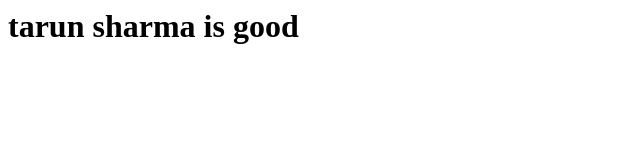
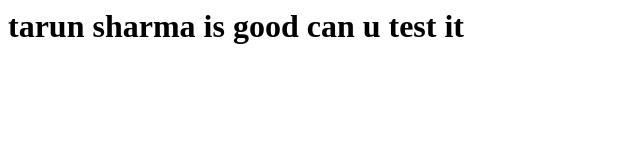
Before and after one commit to tarunsharma01/test, a plain HTML site: page index.html in a window 1280 px wide. Shown: the whole page, without its empty margins (0-640 px from the left). Drawn offline with Linux system fonts and the light colour scheme.

Commit message:
New update

```diff
--- a/index.html
+++ b/index.html
@@ -1,5 +1,5 @@
 <html>
   <body>
-    <h1>tarun sharma is good</h1>
+    <h1>tarun sharma is good can u test it</h1>
   </body>
 </html>
```
